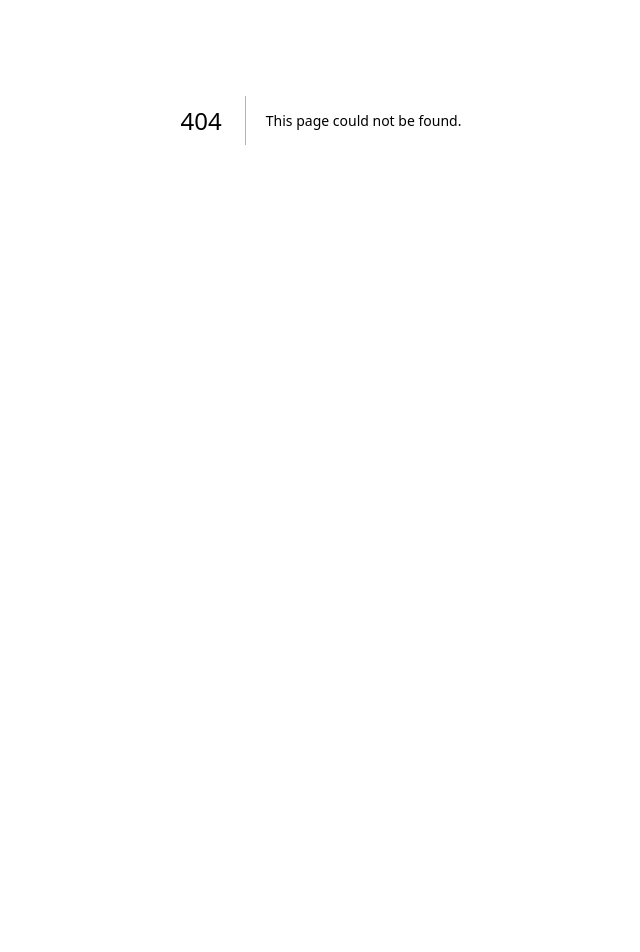
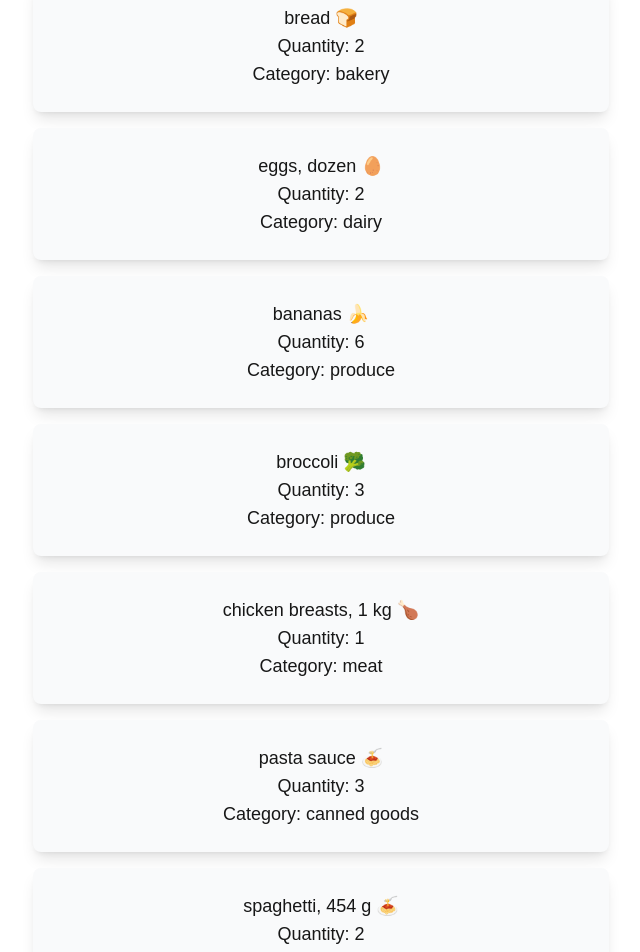
Before and after one commit to datdo13a/cprg306-assignments, a Next.js app: page /week-3 in a window 1280 px wide. Before the commit this address had no page. Shown: the part 280-1232 px from the top of the page, without its empty margins (319-959 px from the left). Before the commit the page ends 800 px from the top, so only its background shows below. Built offline with nearby package versions, Linux system fonts and the light colour scheme.

Commit message:
week-3
added Item, ItemList, and week 3 Page

```diff
--- /dev/null
+++ b/app/week-3/item-list.js
@@ -0,0 +1,95 @@
+import Item from "./item";
+
+function ItemList( {name, quantity, category} ) {
+
+const item1 = {
+  name: "milk, 4 L 🥛",
+  quantity: 1,
+  category: "dairy",
+};
+
+const item2 = {
+  name: "bread 🍞",
+  quantity: 2,
+  category: "bakery",
+};
+
+const item3 = {
+  name: "eggs, dozen 🥚",
+  quantity: 2,
+  category: "dairy",
+};
+
+const item4 = {
+  name: "bananas 🍌",
+  quantity: 6,
+  category: "produce",
+};
+
+const item5 = {
+  name: "broccoli 🥦",
+  quantity: 3,
+  category: "produce",
+};
+
+const item6 = {
+  name: "chicken breasts, 1 kg 🍗",
+  quantity: 1,
+  category: "meat",
+};
+
+const item7 = {
+  name: "pasta sauce 🍝",
+  quantity: 3,
+  category: "canned goods",
+};
+
+const item8 = {
+  name: "spaghetti, 454 g 🍝",
+  quantity: 2,
+  category: "dry goods",
+};
+
+const item9 = {
+  name: "toilet paper, 12 pack 🧻",
+  quantity: 1,
+  category: "household",
+};
+
+const item10 = {
+  name: "paper towels, 6 pack",
+  quantity: 1,
+  category: "household",
+};
+
+const item11 = {
+  name: "dish soap 🍽️",
+  quantity: 1,
+  category: "household",
+};
+
+const item12 = {
+  name: "hand soap 🧼",
+  quantity: 4,
+  category: "household",
+};
+
+return (
+  <div>
+    <Item name={item1.name} quantity={item1.quantity} category={item1.category}></Item>
+    <Item name={item2.name} quantity={item2.quantity} category={item2.category}></Item>
+    <Item name={item3.name} quantity={item3.quantity} category={item3.category}></Item>
+    <Item name={item4.name} quantity={item4.quantity} category={item4.category}></Item>
+    <Item name={item5.name} quantity={item5.quantity} category={item5.category}></Item>
+    <Item name={item6.name} quantity={item6.quantity} category={item6.category}></Item>
+    <Item name={item7.name} quantity={item7.quantity} category={item7.category}></Item>
+    <Item name={item8.name} quantity={item8.quantity} category={item8.category}></Item>
+    <Item name={item9.name} quantity={item9.quantity} category={item9.category}></Item>
+    <Item name={item10.name} quantity={item10.quantity} category={item10.category}></Item>
+    <Item name={item11.name} quantity={item11.quantity} category={item11.category}></Item>
+    <Item name={item12.name} quantity={item12.quantity} category={item12.category}></Item>
+  </div>
+)
+};
+
+export default ItemList;
--- /dev/null
+++ b/app/week-3/item.js
@@ -0,0 +1,11 @@
+function Item( { name, quantity, category } ) {
+    return (
+        <ul className="rounded-lg shadow-lg m-4 p-4 py-6 w-xl bg-gray-50 text-center text-lg">
+            <li>{name}</li>
+            <li>Quantity: {quantity}</li>
+            <li>Category: {category}</li>
+        </ul>
+    )
+};
+
+export default Item;
--- /dev/null
+++ b/app/week-3/page.js
@@ -0,0 +1,12 @@
+import ItemList from "./item-list";
+
+function Page() {
+    return (
+        <main className="m-4 flex flex-col items-center">
+            <h1 className="py-6 font-bold text-2xl">Shopping List</h1>
+            <ItemList/>
+        </main>
+    )
+};
+
+export default Page;
```
